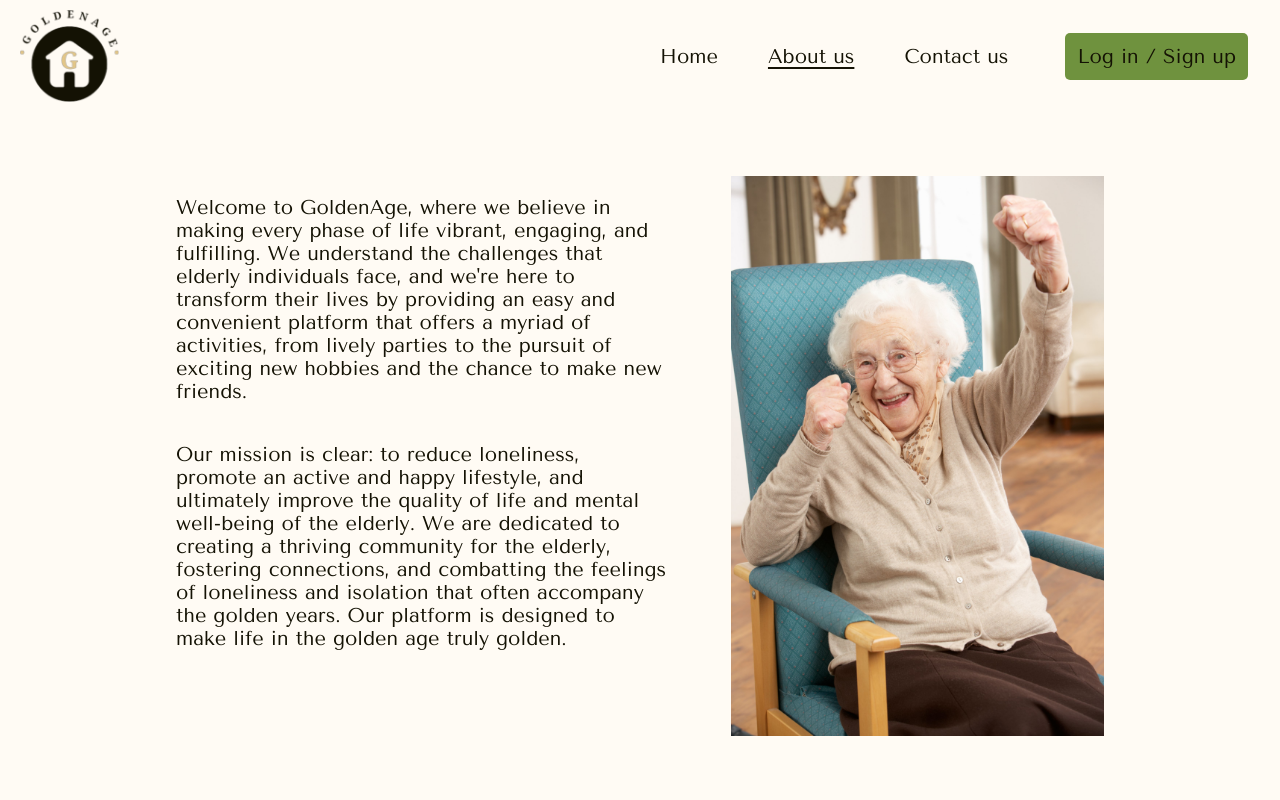
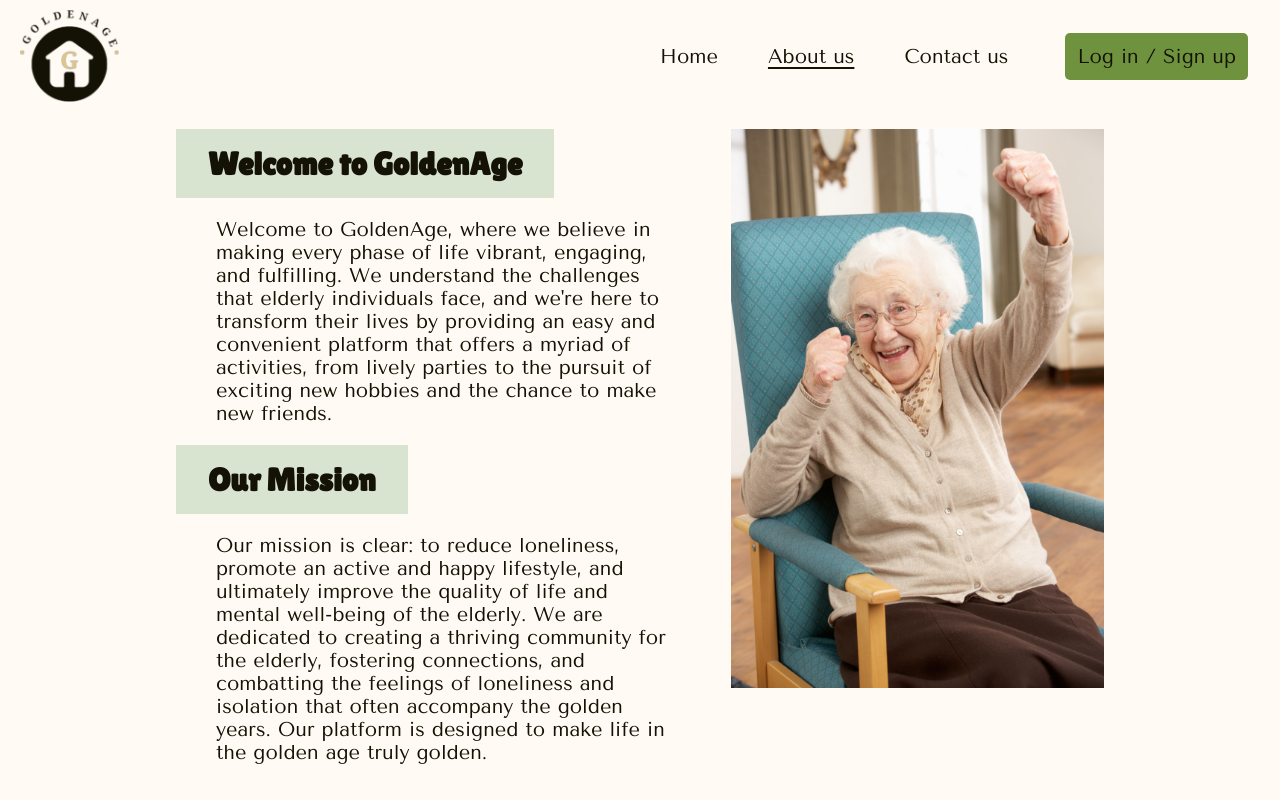
Before and after one commit to JuhoBjn/online-store, a React (Vite) app in the folder frontend/: page /about-us in a window 1280 px wide. Built offline with nearby package versions, Linux system fonts and the light colour scheme.

Commit message:
Add headings to about us page #137

```diff
--- a/frontend/src/pages/about-us/AboutUs.css
+++ b/frontend/src/pages/about-us/AboutUs.css
@@ -14,7 +14,7 @@
   height: fit-content;
   /* max-height: 100vh - navbar */
   max-height: calc(100vh - 7em);
-  width: 80%;
+  width: 90%;
   max-width: 60em;
   display: flex;
   flex-direction: row;
@@ -49,6 +49,20 @@
   object-fit: contain;
 }
 
+.about-us-heading {
+  height: fit-content;
+  width: fit-content;
+  padding: 0.5em 1em;
+  margin: 0;
+  background-color: var(--light-green);
+}
+
+.about-us-paragraph {
+  height: fit-content;
+  width: fit-content;
+  margin-left: 2em;
+}
+
 @media (max-width: 850px) {
   .about-us-page-content {
     display: flex;
--- a/frontend/src/pages/about-us/AboutUs.jsx
+++ b/frontend/src/pages/about-us/AboutUs.jsx
@@ -22,7 +22,10 @@ const AboutUs = () => {
           data-testid="about-us-content-left"
           className="about-us-content-left"
         >
-          <p data-testid="about-us-paragraph1">
+          <h2 data-testid="about-us-heading-1" className="about-us-heading">
+            Welcome to GoldenAge
+          </h2>
+          <p data-testid="about-us-paragraph1" className="about-us-paragraph">
             Welcome to GoldenAge, where we believe in making every phase of life
             vibrant, engaging, and fulfilling. We understand the challenges that
             elderly individuals face, and we&apos;re here to transform their
@@ -30,7 +33,10 @@ const AboutUs = () => {
             myriad of activities, from lively parties to the pursuit of exciting
             new hobbies and the chance to make new friends.
           </p>
-          <p data-testid="about-us-paragraph2">
+          <h2 data-testid="about-us-heading-2" className="about-us-heading">
+            Our Mission
+          </h2>
+          <p data-testid="about-us-paragraph2" className="about-us-paragraph">
             Our mission is clear: to reduce loneliness, promote an active and
             happy lifestyle, and ultimately improve the quality of life and
             mental well-being of the elderly. We are dedicated to creating a
```
